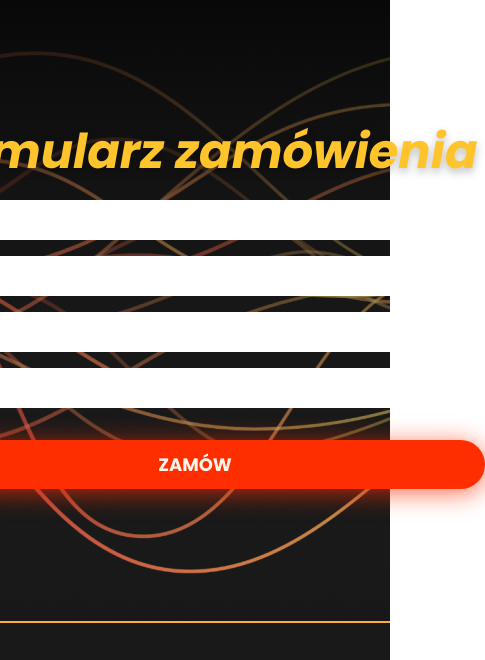
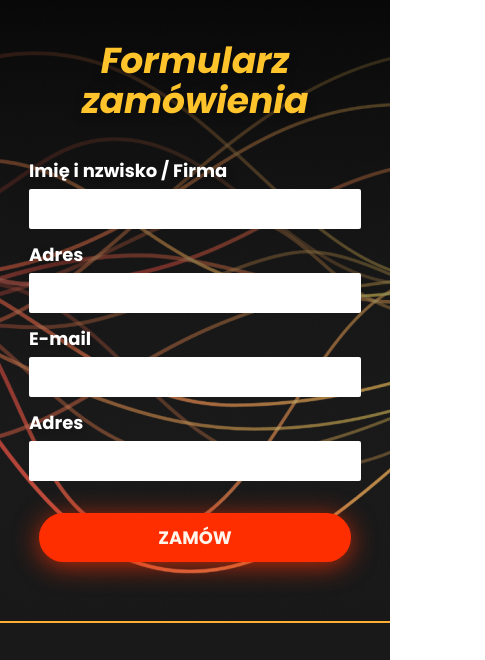
Before and after one commit to SkorczanFFF/copreslin, a plain HTML site: page order.html in a window 390 px wide. Shown: the part 79-739 px from the top of the page, 485 px wide, since content can reach past the window. Drawn offline with nearby package versions, Linux system fonts and the light colour scheme.

Commit message:
feat: order subpage mobile

```diff
--- a/order.html
+++ b/order.html
@@ -3,6 +3,12 @@
   <head>
     <meta charset="UTF-8" />
     <meta name="viewport" content="width=device-width, initial-scale=1.0" />
+    <link
+      rel="icon"
+      type="image/png"
+      sizes="32x32"
+      href="./img/favicon-32x32.png"
+    />
     <link rel="preconnect" href="https://fonts.googleapis.com" />
     <link rel="preconnect" href="https://fonts.gstatic.com" crossorigin />
     <link
@@ -55,67 +61,69 @@
           </a>
         </div>
       </nav>
-      <div class="flex flex-col items-center mt-[115px]">
+      <div class="flex flex-col items-center mt-[40px] md:mt-[115px]">
         <h1
-          class="font-[700] text-[48px] text-[#FFC42B] italic mb-3 drop-shadow-[0_4px_4px_#00000040]"
+          class="font-[700] text-[36px] md:text-[48px] text-[#FFC42B] italic mb-10 md:mb-3 drop-shadow-[0_4px_4px_#00000040] text-center leading-10"
         >
           Formularz zamówienia
         </h1>
-        <form class="flex flex-col items-end w-[580px]">
-          <div class="flex flex-col gap-4 -ml-[150px]">
-            <div class="flex">
+        <form
+          class="flex flex-col items-center md:items-end w-full min-w-[360px] max-w-[580px]"
+        >
+          <div class="flex flex-col gap-4 md:-ml-[150px]">
+            <div class="flex flex-col lg:flex-row">
               <label
                 for="name"
-                class="text-white text-end leading-5 font-[700] text-[18px] mr-2 w-[140px] drop-shadow-[0_4px_4px_#00000040]"
+                class="text-white lg:text-end leading-5 font-[700] text-[18px] mr-2 lg:w-[140px] drop-shadow-[0_4px_4px_#00000040] mb-2 lg:mb-0"
                 >Imię i nzwisko / Firma</label
               >
               <input
                 type="text"
                 id="name"
-                class="w-[580px] h-[40px] rounded-[2px] px-2"
+                class="sm:w-[580px] h-[40px] rounded-[2px] px-2"
               />
             </div>
-            <div class="flex items-center">
+            <div class="flex lg:items-center flex-col lg:flex-row">
               <label
                 for="address"
-                class="text-white text-end leading-5 font-[700] text-[18px] mr-2 w-[140px] drop-shadow-[0_4px_4px_#00000040]"
+                class="text-white lg:text-end leading-5 font-[700] text-[18px] mr-2 lg:w-[140px] drop-shadow-[0_4px_4px_#00000040] mb-2 lg:mb-0"
                 >Adres</label
               >
               <input
                 type="text"
                 id="address"
-                class="w-[580px] h-[40px] rounded-[2px] px-2"
+                class="sm:w-[580px] h-[40px] rounded-[2px] px-2"
               />
             </div>
-            <div class="flex items-center">
+            <div class="flex lg:items-center flex-col lg:flex-row">
               <label
                 for="email"
-                class="text-white text-end leading-5 font-[700] text-[18px] mr-2 w-[140px] drop-shadow-[0_4px_4px_#00000040]"
+                class="text-white lg:text-end leading-5 font-[700] text-[18px] mr-2 lg:w-[140px] drop-shadow-[0_4px_4px_#00000040] mb-2 lg:mb-0"
                 >E-mail</label
               >
               <input
                 type="text"
                 id="address"
-                class="w-[580px] h-[40px] rounded-[2px] px-2"
+                class="sm:w-[580px] h-[40px] rounded-[2px] px-2"
               />
             </div>
-            <div class="flex items-center">
+            <div class="flex lg:items-center flex-col lg:flex-row">
               <label
                 for="phone"
-                class="text-white text-end leading-5 font-[700] text-[18px] mr-2 w-[140px] drop-shadow-[0_4px_4px_#00000040]"
+                class="text-white lg:text-end leading-5 font-[700] text-[18px] mr-2 lg:w-[140px] drop-shadow-[0_4px_4px_#00000040] mb-2 lg:mb-0"
                 >Adres</label
               >
               <input
                 type="tel"
                 id="phone"
                 pattern="[0-9]{3}-[0-9]{2}-[0-9]{3}"
-                class="w-[580px] h-[40px] rounded-[2px]"
+                class="sm:w-[580px] h-[40px] rounded-[2px]"
               />
             </div>
           </div>
           <a
             href="/order.html"
-            class="w-[580px] h-[49px] text-[18px] bg-[#ff2e00] rounded-full stroke-[#901A00] text-[#fff5eb] font-[700] hover:brightness-150 duration-100 drop-shadow-[0_4px_13px_#FF3103B3] flex items-center justify-center mt-8"
+            class="w-[312px] md:w-[580px] h-[49px] text-[18px] bg-[#ff2e00] rounded-full stroke-[#901A00] text-[#fff5eb] font-[700] hover:brightness-150 duration-100 drop-shadow-[0_4px_13px_#FF3103B3] flex items-center justify-center mt-8"
           >
             ZAMÓW
           </a>
```
Also changed, not shown: index.html (+44 -10 lines), img/muscle-mobile.png (added).
